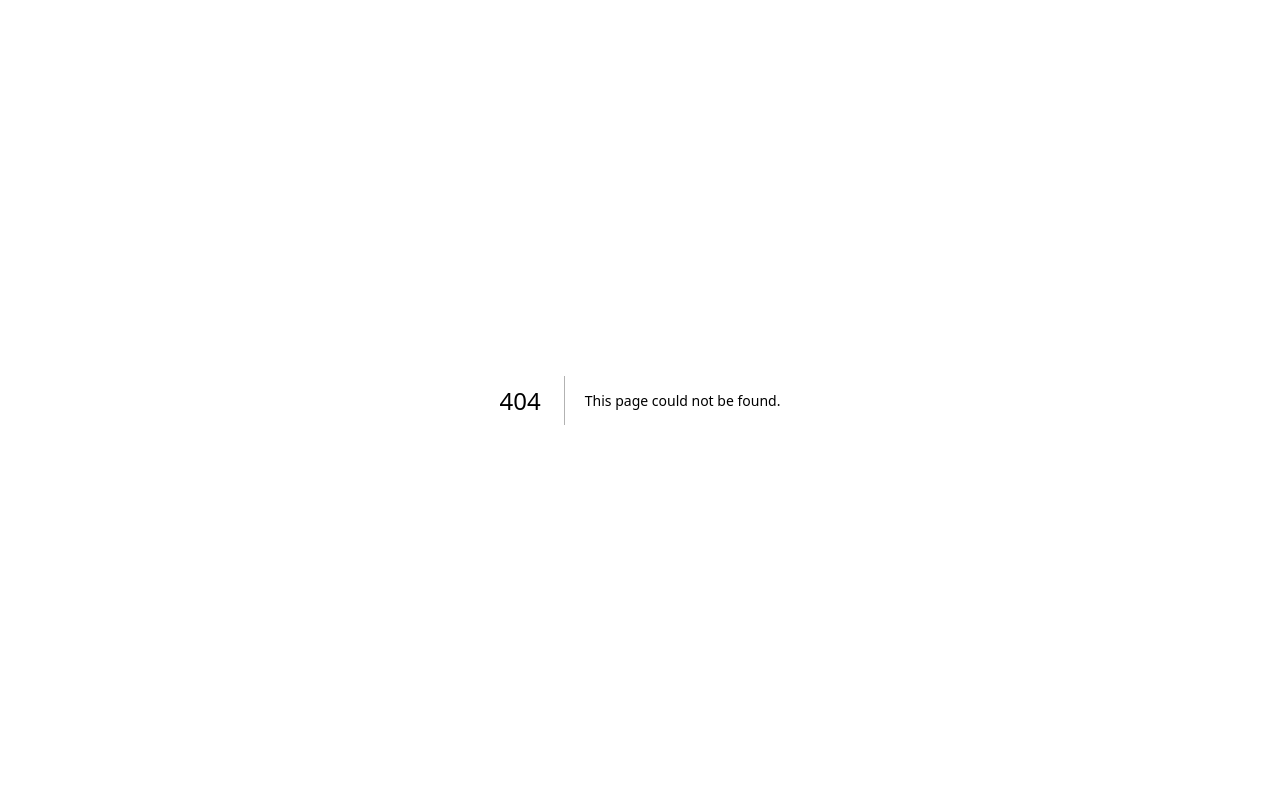
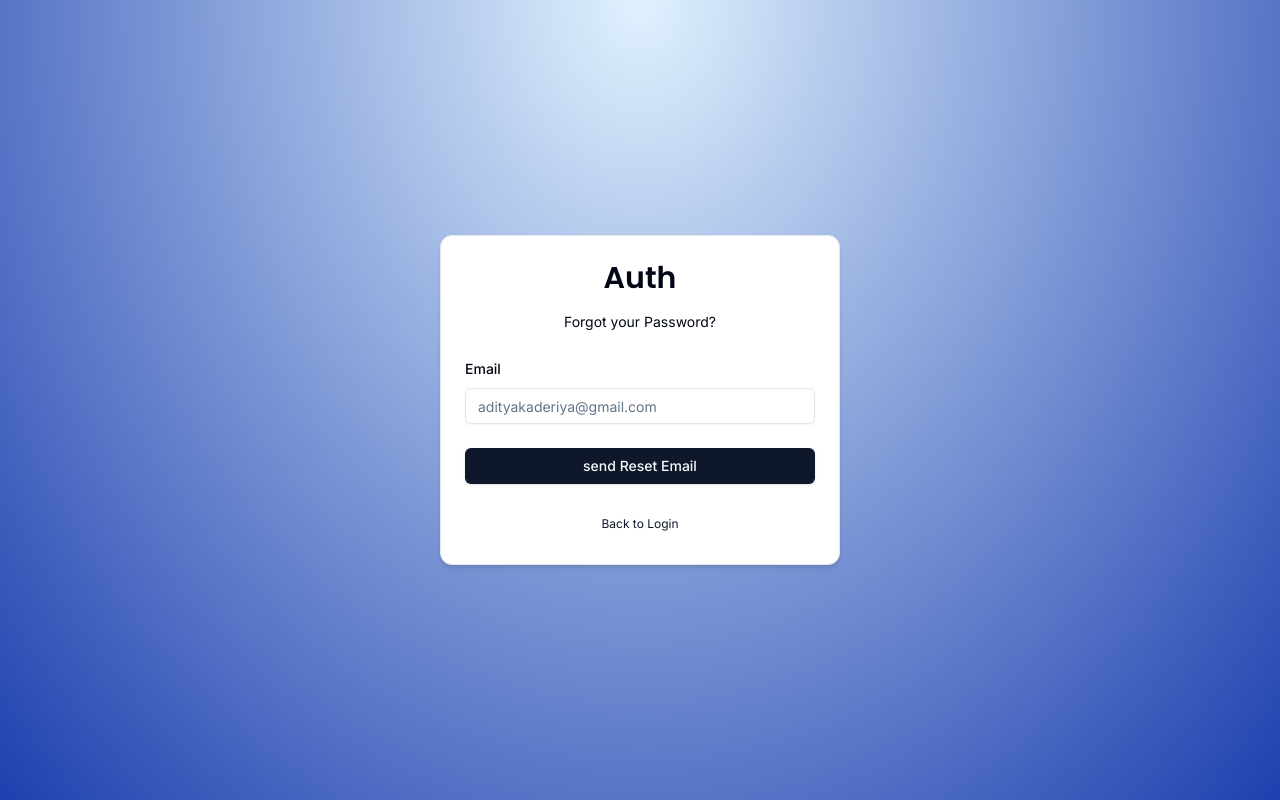
Before and after one commit to adityakaderiya12/Next-Auth, a Next.js app: page /auth/reset in a window 1280 px wide. Before the commit this address had no page. Built offline with nearby package versions, Linux system fonts and the light colour scheme.

Commit message:
NAP-29-AK Reset Form Implemetation with debugging whreas Functionality of server action is not applied in this commit

```diff
--- /dev/null
+++ b/app/auth/reset/page.tsx
@@ -0,0 +1,8 @@
+import { ResetForm } from "@/components/auth/reset-form";
+import React from "react";
+
+const ResetPage = () => {
+  return <ResetForm />;
+};
+
+export default ResetPage;
--- a/components/auth/login-form.tsx
+++ b/components/auth/login-form.tsx
@@ -18,6 +18,7 @@
   FormMessage,
 } from "@/components/ui/form";
 import { LoginSchema } from "@/schemas";
+import Link from "next/link";
 import { FormError } from "../form-error";
 import { FormSuccess } from "../form-success";
 import { Button } from "../ui/button";
@@ -92,6 +93,14 @@
                       type="password"
                     />
                   </FormControl>
+                  <Button
+                    size="sm"
+                    variant="link"
+                    asChild
+                    className="px-0 font-normal"
+                  >
+                    <Link href="/auth/reset">Forgot Password?</Link>
+                  </Button>
                   <FormMessage />
                 </FormItem>
               )}
--- /dev/null
+++ b/components/auth/reset-form.tsx
@@ -0,0 +1,83 @@
+"use client";
+
+import {
+  Form,
+  FormControl,
+  FormField,
+  FormItem,
+  FormLabel,
+  FormMessage,
+} from "@/components/ui/form";
+import { Input } from "@/components/ui/input";
+import { ResetSchema } from "@/schemas";
+import { zodResolver } from "@hookform/resolvers/zod";
+import { useState, useTransition } from "react";
+import { useForm } from "react-hook-form";
+import * as z from "zod";
+import { FormError } from "../form-error";
+import { FormSuccess } from "../form-success";
+import { Button } from "../ui/button";
+import { CardWrapper } from "./card-wrapper";
+
+export const ResetForm = () => {
+  const [error, setError] = useState<string | undefined>("");
+  const [success, setSuccess] = useState<string | undefined>("");
+  const [isPending, startTransition] = useTransition();
+  const form = useForm<z.infer<typeof ResetSchema>>({
+    resolver: zodResolver(ResetSchema),
+    defaultValues: {
+      email: "",
+    },
+  });
+
+  const onSubmit = (values: z.infer<typeof ResetSchema>) => {
+    setError("");
+    setSuccess("");
+
+    console.log(values);
+    // startTransition(() => {
+    //   login(values).then((data) => {
+    //     setError(data?.error);
+    //     //Todo:when we add 2FA
+    //     setSuccess(data?.success);
+    //   });
+    // });
+  };
+  return (
+    <CardWrapper
+      headerLabel="Forgot your Password?"
+      backButtonLabel="Back to Login"
+      backButtonHref="/auth/login"
+    >
+      <Form {...form}>
+        <form onSubmit={form.handleSubmit(onSubmit)} className="space-y-6">
+          <div className="space-y-4">
+            <FormField
+              control={form.control}
+              name="email"
+              render={({ field }) => (
+                <FormItem>
+                  <FormLabel>Email</FormLabel>
+                  <FormControl>
+                    <Input
+                      {...field}
+                      disabled={isPending}
+                      placeholder="adityakaderiya@gmail.com"
+                      type="email"
+                    />
+                  </FormControl>
+                  <FormMessage />
+                </FormItem>
+              )}
+            />
+          </div>
+          <FormError message={error} />
+          <FormSuccess message={success} />
+          <Button type="submit" disabled={isPending} className="w-full">
+            send Reset Email
+          </Button>
+        </form>
+      </Form>
+    </CardWrapper>
+  );
+};
--- a/schemas/index.ts
+++ b/schemas/index.ts
@@ -16,3 +16,7 @@
     message: "Name is required",
   }),
 });
+
+export const ResetSchema = z.object({
+  email: z.string().email(),
+});
```
